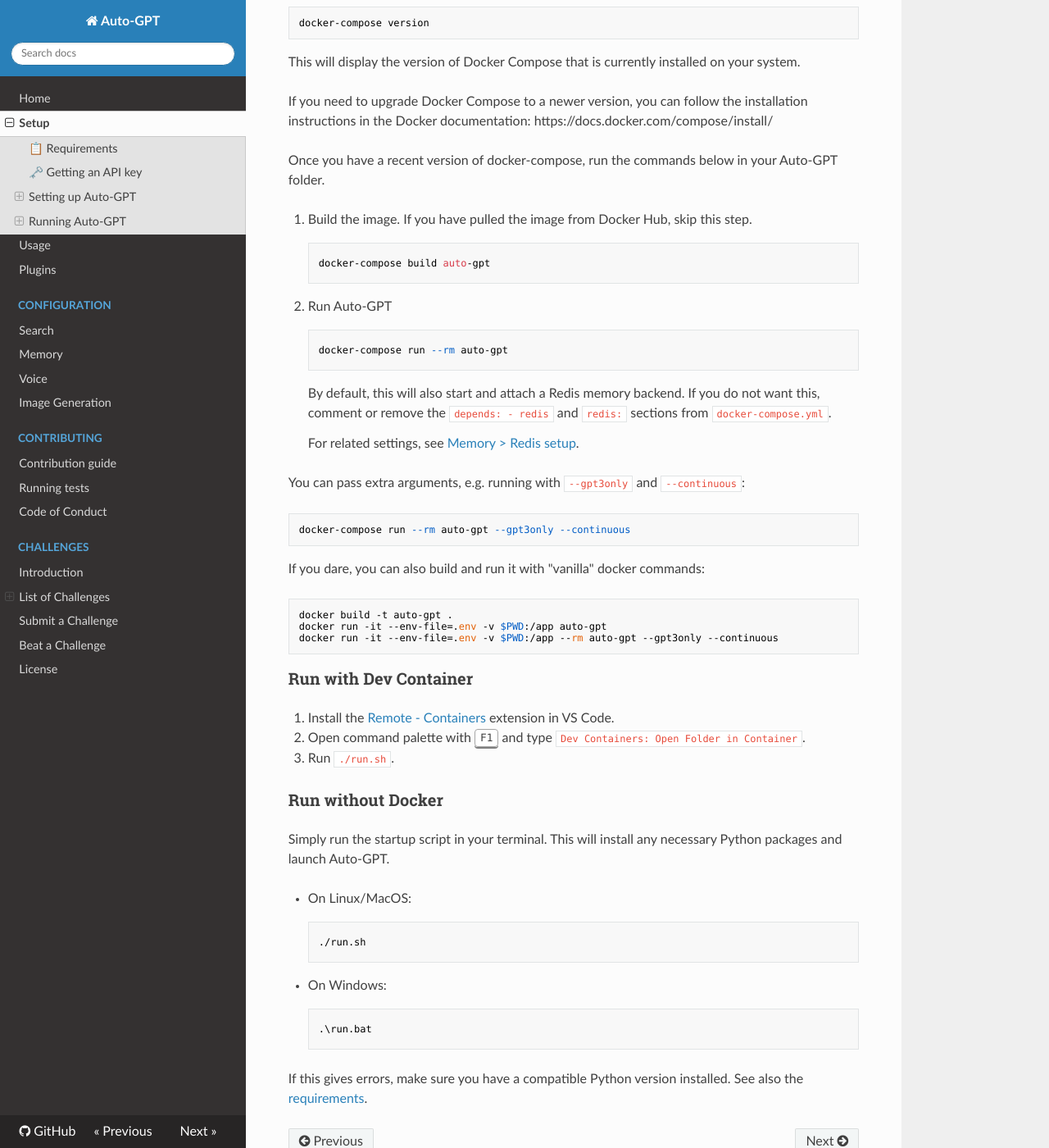
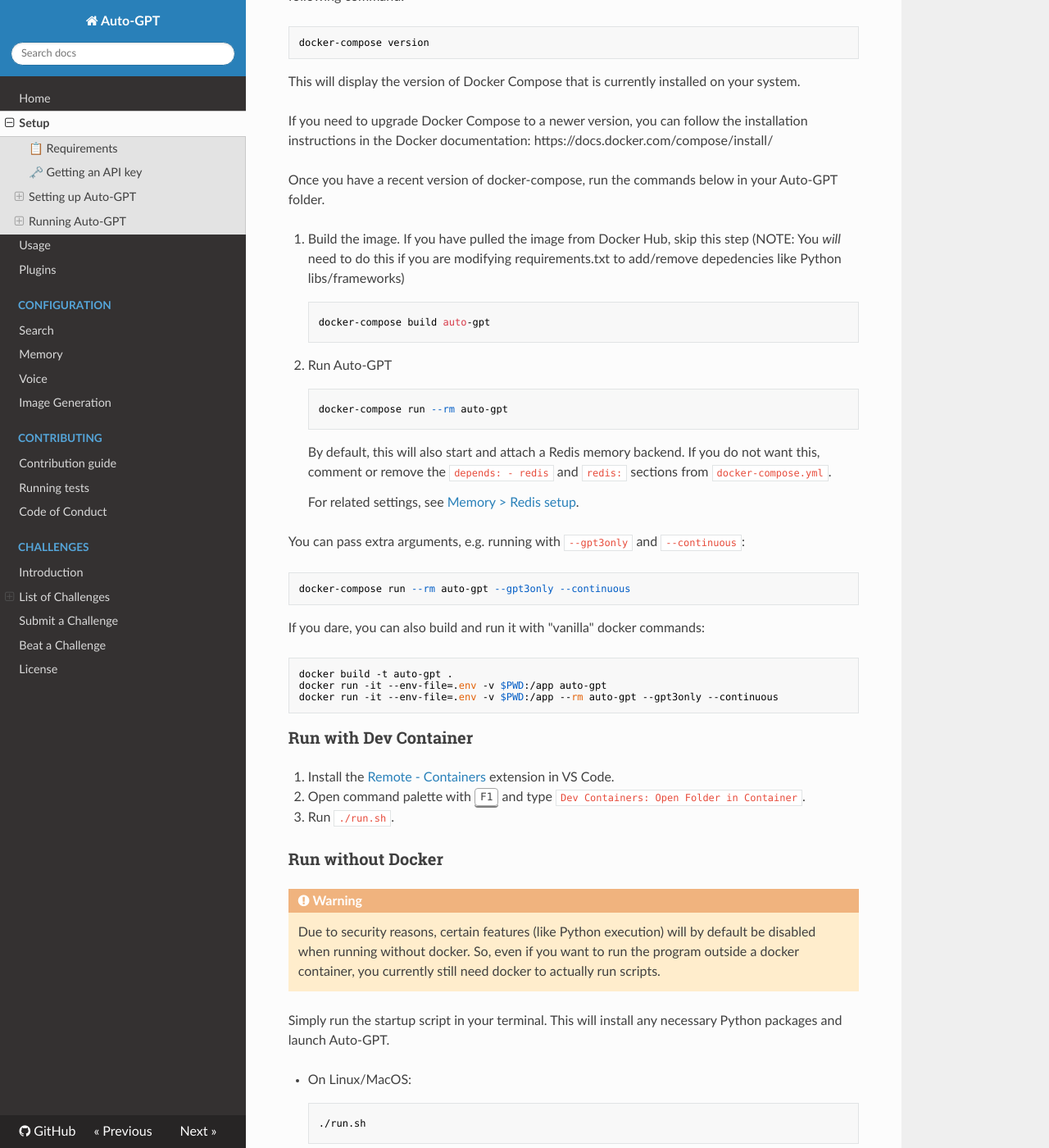
Before and after one commit to flatfishyh/AutoGPT, an MkDocs documentation site: the page built from docs/setup.md, in a window 1280 px wide and 1400 px high, scrolled down 4337 px. Shown: the whole window at 82% size. Built offline with MkDocs 1.6.1, drawn with Linux system fonts in a browser that asks for light colours; nearby versions of some CDN libraries; some of the changed text lies outside the part shown.

Commit message:
mention docker rebuild is necessary if changing requirements.txt (#4136)
Co-authored-by: Nicholas Tindle <nick@ntindle.com>

```diff
--- a/docs/setup.md
+++ b/docs/setup.md
@@ -101,7 +101,7 @@ Get your OpenAI API key from: [https://platform.openai.com/account/api-keys](htt
 ### Set up without Git/Docker
 
 !!! warning
-    We recommend to use Git or Docker, to make updating easier.
+    We recommend to use Git or Docker, to make updating easier. Also note that some features such as Python execution will only work inside docker for security reasons.
 
 1. Download `Source code (zip)` from the [latest stable release](https://github.com/Significant-Gravitas/Auto-GPT/releases/latest)
 2. Extract the zip-file into a folder
@@ -169,7 +169,7 @@ If you need to upgrade Docker Compose to a newer version, you can follow the ins
 
 Once you have a recent version of docker-compose, run the commands below in your Auto-GPT folder.
 
-1. Build the image. If you have pulled the image from Docker Hub, skip this step.
+1. Build the image. If you have pulled the image from Docker Hub, skip this step (NOTE: You *will* need to do this if you are modifying requirements.txt to add/remove depedencies like Python libs/frameworks)
 
         :::shell
         docker-compose build auto-gpt
@@ -211,6 +211,9 @@ docker run -it --env-file=.env -v $PWD:/app --rm auto-gpt --gpt3only --continuou
 
 ### Run without Docker
 
+!!! warning
+    Due to security reasons, certain features (like Python execution) will by default be disabled when running without docker. So, even if you want to run the program outside a docker container, you currently still need docker to actually run scripts.
+
 Simply run the startup script in your terminal. This will install any necessary Python
 packages and launch Auto-GPT.
 
```
